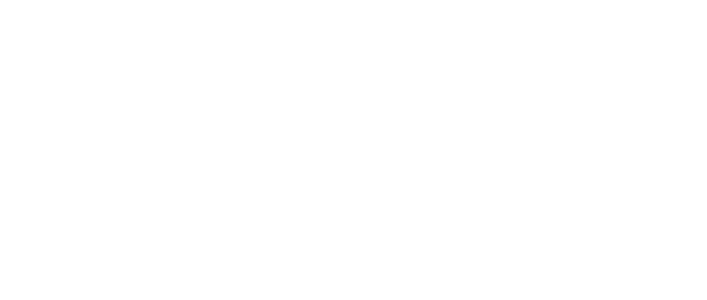
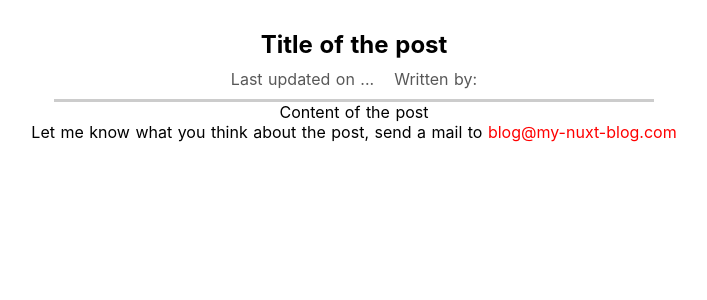
Before and after one commit to ludwingperezt/my-nuxt-blog, a Nuxt app: page /posts/1 in a window 1280 px wide. Before the commit this address had no page. Shown: the top 300 px of the page, without its empty margins (286-993 px from the left). Built offline with nearby package versions, Linux system fonts and the light colour scheme.

Commit message:
Páginas iniciales del blog: admin, about y posts.

```diff
--- /dev/null
+++ b/pages/about/index.vue
@@ -0,0 +1,16 @@
+<template>
+  <div class="about-page">
+    <h1>This is my absolutely fantastic "About Me" Page!</h1>
+    <p>Lorem ipsum, dolor sit amet consectetur adipisicing elit. Totam officiis ab voluptatibus assumenda error quas deleniti eius? Suscipit, numquam? Quis aliquid non animi numquam amet voluptas dolorum sunt aspernatur commodi?</p>
+    <p>Lorem ipsum, dolor sit amet consectetur adipisicing elit. Totam officiis ab voluptatibus assumenda error quas deleniti eius? Suscipit, numquam? Quis aliquid non animi numquam amet voluptas dolorum sunt aspernatur commodi?</p>
+    <p>Lorem ipsum, dolor sit amet consectetur adipisicing elit. Totam officiis ab voluptatibus assumenda error quas deleniti eius? Suscipit, numquam? Quis aliquid non animi numquam amet voluptas dolorum sunt aspernatur commodi?</p>
+    <p>Lorem ipsum, dolor sit amet consectetur adipisicing elit. Totam officiis ab voluptatibus assumenda error quas deleniti eius? Suscipit, numquam? Quis aliquid non animi numquam amet voluptas dolorum sunt aspernatur commodi?</p>
+  </div>
+</template>
+
+<style scoped>
+.about-page {
+  text-align: center;
+  padding: 30px;
+}
+</style>
--- /dev/null
+++ b/pages/posts/_id/index.vue
@@ -0,0 +1,71 @@
+<template>
+    <div class="single-post-page">
+        <section class="post">
+            <h1 class="post-title">Title of the post</h1>
+            <div class="post-details">
+                <div class="post-detail">Last updated on ...</div>
+                <div class="post-detail">Written by:</div>
+            </div>
+            <p class="post-content">Content of the post</p>
+        </section>
+        <section class="post-feedback">
+            <p>Let me know what you think about the post, send a mail to
+                <a href="mailto:blog@my-nuxt-blog.com">blog@my-nuxt-blog.com</a>
+            </p>
+        </section>
+    </div>
+</template>
+
+<style scoped>
+.single-post-page {
+  padding: 30px;
+  text-align: center;
+  box-sizing: border-box;
+}
+
+.post {
+  width: 100%;
+}
+
+@media (min-width: 768px) {
+  .post {
+    width: 600px;
+    margin: auto;
+  }
+}
+
+.post-title {
+  margin: 0;
+}
+
+.post-details {
+  padding: 10px;
+  box-sizing: border-box;
+  border-bottom: 3px solid #ccc;
+  display: flex;
+  justify-content: center;
+  align-items: center;
+  flex-direction: column;
+}
+
+@media (min-width: 768px) {
+  .post-details {
+    flex-direction: row;
+  }
+}
+
+.post-detail {
+  color: rgb(88, 88, 88);
+  margin: 0 10px;
+}
+
+.post-feedback a {
+  color: red;
+  text-decoration: none;
+}
+
+.post-feedback a:hover,
+.post-feedback a:active {
+  color: salmon;
+}
+</style>
--- /dev/null
+++ b/pages/posts/index.vue
@@ -0,0 +1,13 @@
+<template>
+    <div class="posts-page">
+
+    </div>
+</template>
+
+<style scoped>
+.post-page {
+    display: flex;
+    justify-content: center;
+    align-items: center;
+}
+</style>
```
